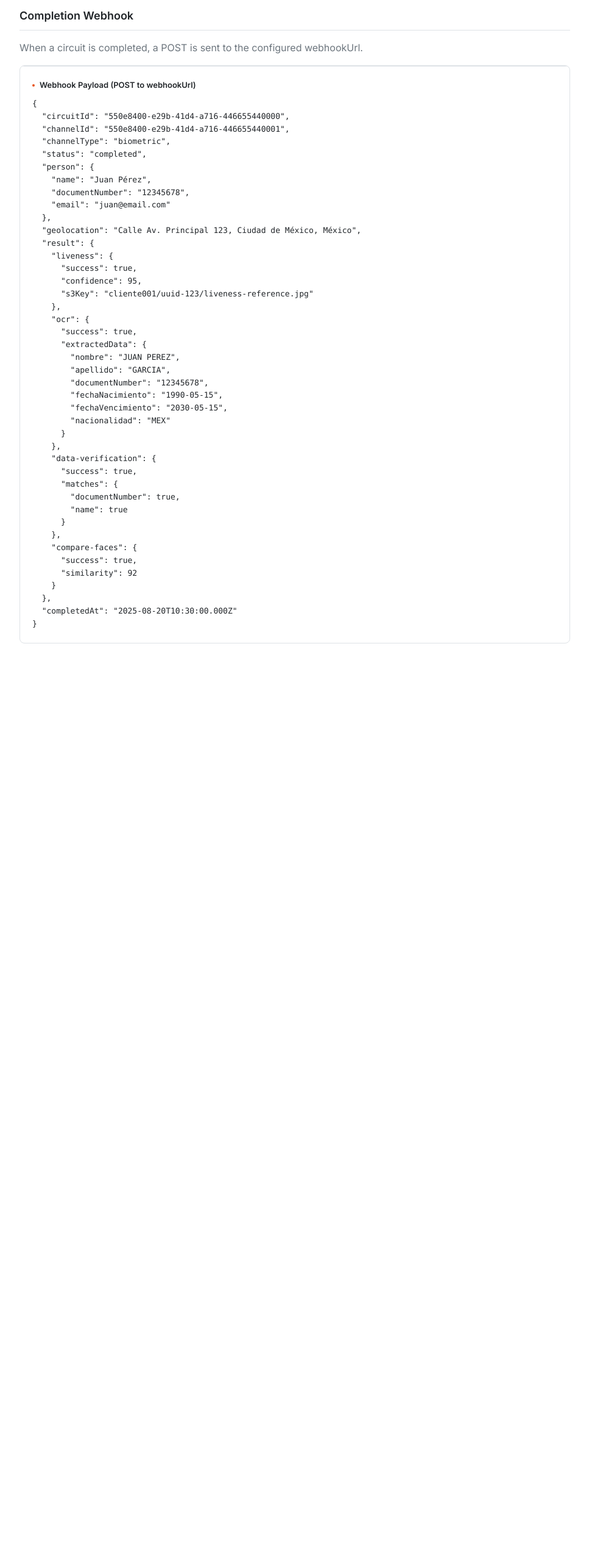
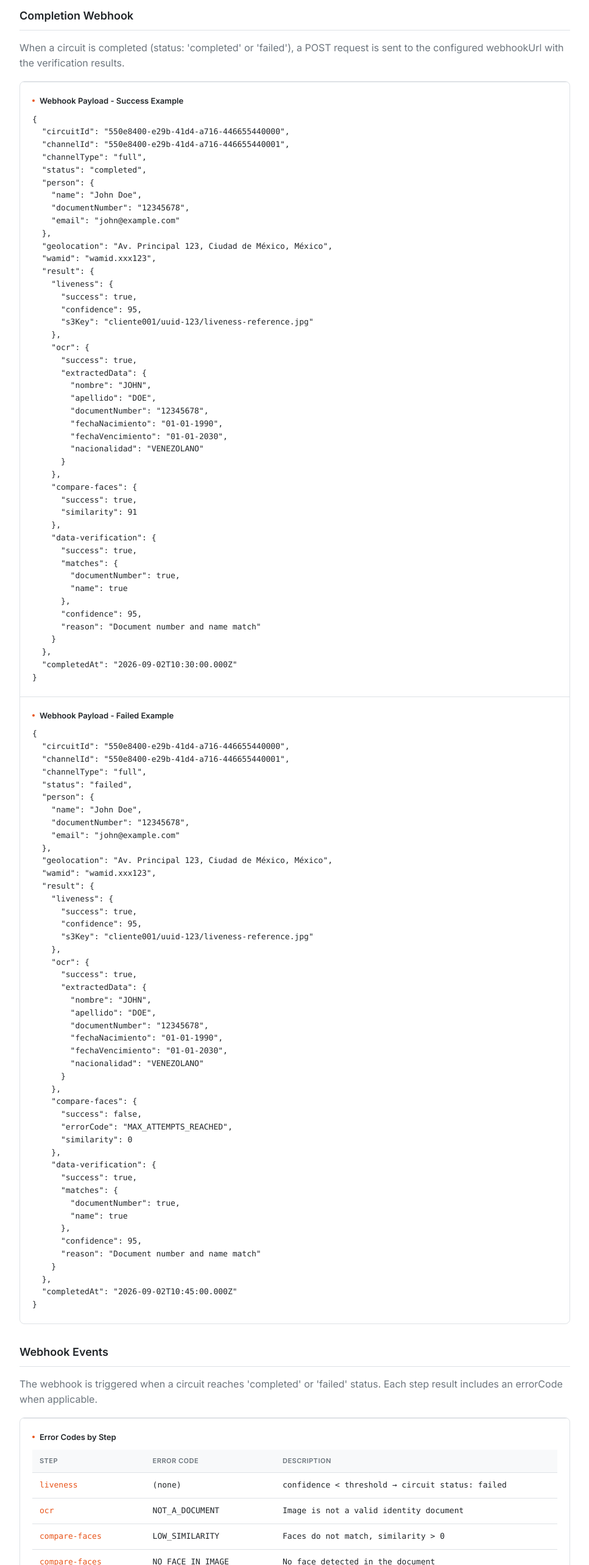
Before and after one commit to presales-danaconnect/biometric-api, a React (Vite) app: page / in a window 1280 px wide. Shown: the part 2295-4861 px from the top of the page at 61% size, without its empty margins (296-1263 px from the left). Before the commit the page ends 3398 px from the top, so only its background shows below. Built offline with nearby package versions, Linux system fonts and the light colour scheme.

Commit message:
docs: add webhook events section with errorCodes and retry behavior

```diff
--- a/src/App.tsx
+++ b/src/App.tsx
@@ -68,12 +68,12 @@ const livenessResult = {
 const ocrResult = {
   success: true,
   extractedData: {
-    nombre: 'JUAN PEREZ',
-    apellido: 'GARCIA',
+    nombre: 'JOHN',
+    apellido: 'DOE',
     documentNumber: '12345678',
-    fechaNacimiento: '1990-05-15',
-    fechaVencimiento: '2030-05-15',
-    nacionalidad: 'MEX'
+    fechaNacimiento: '01-01-1990',
+    fechaVencimiento: '01-01-2030',
+    nacionalidad: 'VENEZOLANO'
   }
 }
 
@@ -82,29 +82,81 @@ const dataVerificationResult = {
   matches: {
     documentNumber: true,
     name: true
-  }
+  },
+  confidence: 95,
+  reason: 'Document number and name match'
 }
 
 const compareFacesResult = {
   success: true,
-  similarity: 92
+  similarity: 91
 }
 
-// Webhook payload
-const webhookPayload = {
+// Webhook payload - Success example
+const webhookPayloadSuccess = {
   circuitId: '550e8400-e29b-41d4-a716-446655440000',
   channelId: '550e8400-e29b-41d4-a716-446655440001',
-  channelType: 'biometric',
+  channelType: 'full',
   status: 'completed',
-  person: personData,
-  geolocation: 'Calle Av. Principal 123, Ciudad de México, México',
+  person: {
+    name: 'John Doe',
+    documentNumber: '12345678',
+    email: 'john@example.com'
+  },
+  geolocation: 'Av. Principal 123, Ciudad de México, México',
+  wamid: 'wamid.xxx123',
   result: {
     liveness: livenessResult,
     ocr: ocrResult,
-    'data-verification': dataVerificationResult,
-    'compare-faces': compareFacesResult
+    'compare-faces': compareFacesResult,
+    'data-verification': dataVerificationResult
   },
-  completedAt: '2025-08-20T10:30:00.000Z'
+  completedAt: '2026-09-02T10:30:00.000Z'
+}
+
+// Webhook payload - Failed example
+const webhookPayloadFailed = {
+  circuitId: '550e8400-e29b-41d4-a716-446655440000',
+  channelId: '550e8400-e29b-41d4-a716-446655440001',
+  channelType: 'full',
+  status: 'failed',
+  person: {
+    name: 'John Doe',
+    documentNumber: '12345678',
+    email: 'john@example.com'
+  },
+  geolocation: 'Av. Principal 123, Ciudad de México, México',
+  wamid: 'wamid.xxx123',
+  result: {
+    liveness: livenessResult,
+    ocr: ocrResult,
+    'compare-faces': {
+      success: false,
+      errorCode: 'MAX_ATTEMPTS_REACHED',
+      similarity: 0
+    },
+    'data-verification': dataVerificationResult
+  },
+  completedAt: '2026-09-02T10:45:00.000Z'
+}
+
+// Error codes documentation
+const errorCodesDoc = {
+  liveness: [
+    { errorCode: '(none)', description: 'confidence < threshold → circuit status: failed' }
+  ],
+  ocr: [
+    { errorCode: 'NOT_A_DOCUMENT', description: 'Image is not a valid identity document' }
+  ],
+  'compare-faces': [
+    { errorCode: 'LOW_SIMILARITY', description: 'Faces do not match, similarity > 0' },
+    { errorCode: 'NO_FACE_IN_IMAGE', description: 'No face detected in the document' },
+    { errorCode: 'MAX_ATTEMPTS_REACHED', description: 'Max attempts exhausted → circuit status: failed' }
+  ],
+  'data-verification': [
+    { errorCode: 'DATA_MISMATCH', description: 'Data does not match person provided' },
+    { errorCode: 'MAX_ATTEMPTS_REACHED', description: 'Max attempts exhausted → circuit status: failed' }
+  ]
 }
 
 // Endpoints data
@@ -706,14 +758,64 @@ function App() {
           {/* Webhook Section */}
           <h2 className="section-title">Completion Webhook</h2>
           <p style={{ marginBottom: '16px', color: 'var(--text-secondary)' }}>
-            When a circuit is completed, a POST is sent to the configured webhookUrl.
+            When a circuit is completed (status: 'completed' or 'failed'), a POST request is sent to the configured webhookUrl with the verification results.
           </p>
           <div className="endpoint-card expanded">
             <div className="endpoint-section">
-              <h4>Webhook Payload (POST to webhookUrl)</h4>
+              <h4>Webhook Payload - Success Example</h4>
               <div className="code-wrapper">
-                <pre><code>{formatJSON(webhookPayload)}</code></pre>
+                <pre><code>{formatJSON(webhookPayloadSuccess)}</code></pre>
               </div>
+            </div>
+            <div className="endpoint-section">
+              <h4>Webhook Payload - Failed Example</h4>
+              <div className="code-wrapper">
+                <pre><code>{formatJSON(webhookPayloadFailed)}</code></pre>
+              </div>
+            </div>
+          </div>
+
+          {/* Webhook Events Section */}
+          <h2 className="section-title">Webhook Events</h2>
+          <p style={{ marginBottom: '16px', color: 'var(--text-secondary)' }}>
+            The webhook is triggered when a circuit reaches 'completed' or 'failed' status. Each step result includes an errorCode when applicable.
+          </p>
+          <div className="endpoint-card expanded">
+            <div className="endpoint-section">
+              <h4>Error Codes by Step</h4>
+              <table className="params-table">
+                <thead>
+                  <tr>
+                    <th>Step</th>
+                    <th>Error Code</th>
+                    <th>Description</th>
+                  </tr>
+                </thead>
+                <tbody>
+                  {Object.entries(errorCodesDoc).map(([step, codes]) => (
+                    codes.map((code, idx) => (
+                      <tr key={`${step}-${code.errorCode}`}>
+                        <td><span className="param-name">{step}</span></td>
+                        <td><code>{code.errorCode}</code></td>
+                        <td>{code.description}</td>
+                      </tr>
+                    ))
+                  ))}
+                </tbody>
+              </table>
+            </div>
+            <div className="endpoint-section">
+              <h4>Step Retry Behavior</h4>
+              <p style={{ marginBottom: '8px', color: 'var(--text-secondary)' }}>
+                When a step fails with retryable errors (LOW_SIMILARITY, NO_FACE_IN_IMAGE, DATA_MISMATCH, NOT_A_DOCUMENT):
+              </p>
+              <ul style={{ marginLeft: '20px', color: 'var(--text-secondary)' }}>
+                <li>The step is NOT added to steps_completed</li>
+                <li>The circuit status remains 'in_progress'</li>
+                <li>For OCR-related failures (NOT_A_DOCUMENT, NO_FACE_IN_IMAGE, LOW_SIMILARITY), the user must re-upload the document</li>
+                <li>For data-verification failures (DATA_MISMATCH), the user must retry with corrected data</li>
+                <li>If maxAttempts is reached, the circuit status changes to 'failed' and the webhook is triggered</li>
+              </ul>
             </div>
           </div>
         </main>
```
